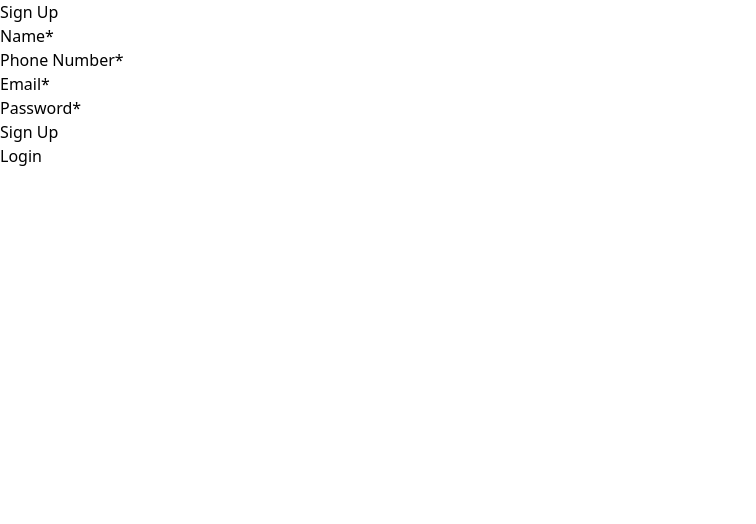
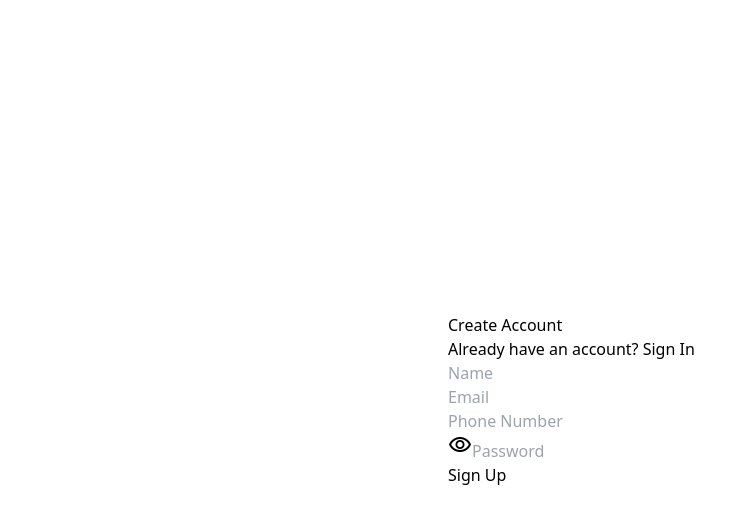
Before and after one commit to imverma09/Notes, a React (Vite) app: page /signUp in a window 1280 px wide. Shown: the top 524 px of the page, without its empty margins (0-756 px from the left). Built offline with nearby package versions, Linux system fonts and the light colour scheme.

Commit message:
app ready

```diff
--- a/src/App.jsx
+++ b/src/App.jsx
@@ -1,5 +1,5 @@
 import React, { useEffect, useState } from 'react'
-import { useNavigate } from 'react-router-dom'
+import { json, useNavigate } from 'react-router-dom'
 
 function App() {
   const [showForm, setShowForm] = useState(false)
@@ -8,9 +8,11 @@ function App() {
   const [search, setSearch] = useState('')
   const [formData, setFormData] = useState({ category: "Home", title: "", description: '', isCompleted: false })
   const [notes, setNotes] = useState([])
+  const [cancel, setCancel] = useState(true)
   const [allChecked, setAllChecked] = useState(false);
   const navigate = useNavigate()
   let showNotes = []
+  // const [showNotes , setShowNotes] = useState(notes)
 
   if (addClass == 'all' && !allChecked || search != '') {
     showNotes = notes;
@@ -33,7 +35,9 @@ function App() {
         navigate('/login')
         console.log(err)
       })
+  }, [])
 
+  useEffect(() => {
       fetch("http://localhost:4000", {
         credentials: 'include'
       })
@@ -42,7 +46,7 @@ function App() {
           setNotes(data[0].notes)
         })
         .catch(err => console.error(err))
-  }, [])
+  } , [cancel])
 
   async function completedHandle(e) {
     const check = e.target.checked
@@ -113,10 +117,10 @@ function App() {
   }
   function searchHandle(e) {
     e.preventDefault();
-    showNotes = showNotes.filter((note) => note.title.includes(search) || note.description.includes(search))
+    const filterData = notes.filter((note) => note.title.includes(search) || note.description.includes(search))
+    setNotes(filterData)
   }
   function noteCategory(e) {
-
     const ctg = e.target.id
     if (ctg == '') {
       return
@@ -176,13 +180,13 @@ function App() {
             <form action="" onSubmit={searchHandle}>
               <input type="text" placeholder="Search" value={search} onChange={e => setSearch(e.target.value)} className="w-full pl-10 pr-4 py-2 border rounded-full focus:outline-none focus:ring-2 focus:ring-blue-500" />
               <span className="material-symbols-outlined absolute left-3 top-2.5 text-gray-400">search</span>
-              <span className="material-symbols-outlined cursor-pointer absolute right-4 top-2.5 text-gray-400" onClick={() => setSearch('')}>close</span>
+              <span className="material-symbols-outlined cursor-pointer absolute right-4 top-2.5 text-gray-400" onClick={() => {setCancel(!cancel), setSearch('')}}>close</span>
             </form>
           </div>
           <button onClick={() => { setShowForm(!showForm) }} className="ml-4 bg-blue-500 text-white px-4 py-2 rounded-full flex items-center">
             <span className="material-symbols-outlined">add</span> Add
           </button>
-          <button onClick={logout}><span className="material-symbols-outlined">logout</span></button>
+          <button onClick={logout}><span className="material-symbols-outlined"><abbr className='no-underline' title="Logout"> logout</abbr></span></button>
         </div>
         <h2 className="text-2xl font-semibold mb-4">Your notes</h2>
         <div className="flex items-center mb-4">
@@ -229,7 +233,7 @@ function App() {
         </div>
       </div>
       <section className={showForm ? "show" : "hide"}>
-        <form className="max-w-md mx-auto p-4 bg-white shadow-md rounded" onSubmit={formHandle}>
+        <form className="max-w-md mx-auto p-4 bg-white shadow-md " onSubmit={formHandle}>
           <span className="absolute right-5 px-3 bg-orange-500 text-white" onClick={() => { setShowForm(false) }}><span className="material-symbols-outlined cursor-pointer">x</span></span>
           <h2 className="text-2xl font-bold mb-4">Add Notes</h2>
           <div className="mb-4">
--- a/src/components/SignUp.jsx
+++ b/src/components/SignUp.jsx
@@ -1,5 +1,5 @@
 import React, { useState } from 'react';
-import { Link,useNavigate } from 'react-router-dom';
+import { Link, useNavigate } from 'react-router-dom';
 function SignUp() {
   const [formData, setFormData] = useState({
     name: '',
@@ -7,6 +7,7 @@ function SignUp() {
     email: '',
     password: '',
   });
+  const [visibility , setVisibility] = useState(true)
   const navigate = useNavigate()
   const handleSubmit = (e) => {
     e.preventDefault();
@@ -35,73 +36,31 @@ function SignUp() {
   };
 
   return (
-    <div className="h-screen flex justify-center items-center">
-      <div className="bg-white rounded shadow-md p-4 md:p-6 lg:p-12 w-1/2 md:w-1/3 lg:w-1/4">
-        <h2 className="text-3xl font-bold mb-4">Sign Up</h2>
-        <form onSubmit={handleSubmit} className="flex flex-col">
+    <div className="bg-gray-50 p-8 rounded-lg shadow-md w-96 show ">
+        <h1 className="text-2xl font-bold text-center mb-4">Create Account</h1>
+        <p className="text-center mb-6">Already have an account? <Link to={'/login'} className="text-blue-500">Sign In</Link></p>
+        <form onSubmit={handleSubmit}>
             <div className="mb-4">
-            <label className="block text-gray-700 text-sm font-bold mb-2" htmlFor="name">
-              Name*
-            </label>
-            <input
-              type="text"
-              id="name"
-              required
-              value={formData.name}
-              onChange={handleChange}
-              className="w-full p-2 pl-2 text-sm text-gray-700 border border-gray-200 rounded"
-            />
+                <input type="text" id='name'required placeholder="Name" onChange={handleChange} value={formData.name} className="w-full p-3 border border-gray-300 rounded-md" />
             </div>
             <div className="mb-4">
-            <label className="block text-gray-700 text-sm font-bold mb-2" htmlFor="phoneNumber">
-              Phone Number*
-            </label>
-            <input
-              type="tel"
-              id="phoneNumber"
-              required
-              value={formData.phoneNumber}
-              onChange={handleChange}
-              className="w-full p-2 pl-2 text-sm text-gray-700 border border-gray-200 rounded"
-            />
+                <input type="email" id='email' required placeholder="Email" onChange={handleChange} value={formData.email} className="w-full p-3 border border-gray-300 rounded-md" />
             </div>
             <div className="mb-4">
-            <label className="block text-gray-700 text-sm font-bold mb-2" htmlFor="email">
-              Email*
-            </label>
-            <input
-              type="email"
-              id="email"
-              required
-              value={formData.email}
-              onChange={handleChange}
-              className="w-full p-2 pl-2 text-sm text-gray-700 border border-gray-200 rounded"
-            />
+                <input type="text" id='phoneNumber' required placeholder="Phone Number" onChange={handleChange} value={formData.phoneNumber} className="w-full p-3 border border-gray-300 rounded-md" />
+            </div>
+            <div className="mb-4 relative">
+                <span className="material-symbols-outlined cursor-pointer absolute right-2 top-3" onClick={()=> setVisibility(!visibility)}> {visibility ? "visibility" : "visibility_off" }</span>
+                <input type={visibility ? "password" : "text"} id='password' required placeholder="Password" onChange={handleChange} value={formData.password} className="w-full p-3 border border-gray-300 rounded-md" />
             </div>
             <div className="mb-4">
-            <label className="block text-gray-700 text-sm font-bold mb-2" htmlFor="password">
-              Password*
-            </label>
-            <input
-              type="password"
-              id="password"
-              required
-              value={formData.password}
-              onChange={handleChange}
-              className="w-full p-2 pl-2 text-sm text-gray-700 border border-gray-200 rounded"
-            />
+                <button type="submit" className="w-full p-3 bg-blue-500 text-white rounded-md">Sign Up</button>
             </div>
-          <button
-            type="submit"
-            className="bg-blue-500 hover:bg-blue-700 text-white font-bold py-2 px-4 rounded"
-          >
-            Sign Up
-          </button>
-          <p className="text-sm text-gray-700 mt-2">
-         <Link to="/login" className="text-blue-600 hover:text-blue-800">Login</Link>
-          </p>
+            {/* <div className="flex items-center">
+                <input type="checkbox" id="terms" className="mr-2" />
+                <label htmlFor="terms" className="text-sm">I have read and agree to the <a href="#" className="text-blue-500">Terms of Service</a></label>
+            </div> */}
         </form>
-      </div>
     </div>
 );
 }
--- a/src/index.css
+++ b/src/index.css
@@ -17,3 +17,11 @@
     padding-bottom: 4px;
     color: rgb(59 ,130 ,239);
 }
+
+.sing{
+    display: flex;
+    justify-content: center;
+    align-items: center;
+    height: 100vh;
+    margin: 0;
+}
--- a/src/main.jsx
+++ b/src/main.jsx
@@ -11,11 +11,11 @@ const router = createBrowserRouter([
         element: <App />
     },
     {
-        path :'signUp',
+        path :'/signUp',
         element :<SignUp/>
     },
     {
-        path : 'login' ,
+        path : '/login' ,
         element : <Login/>
     }
 ])
```
Lines whose indentation alone changed are shown as unchanged.
